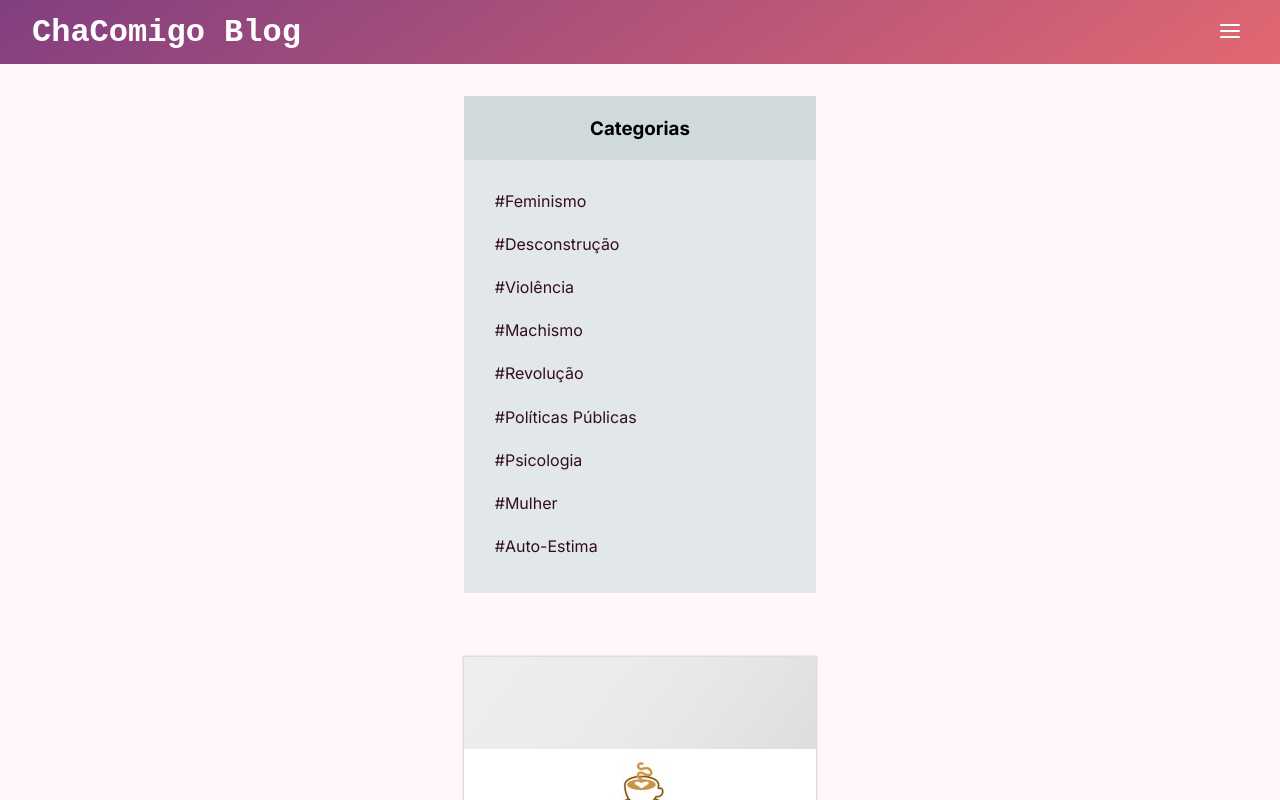
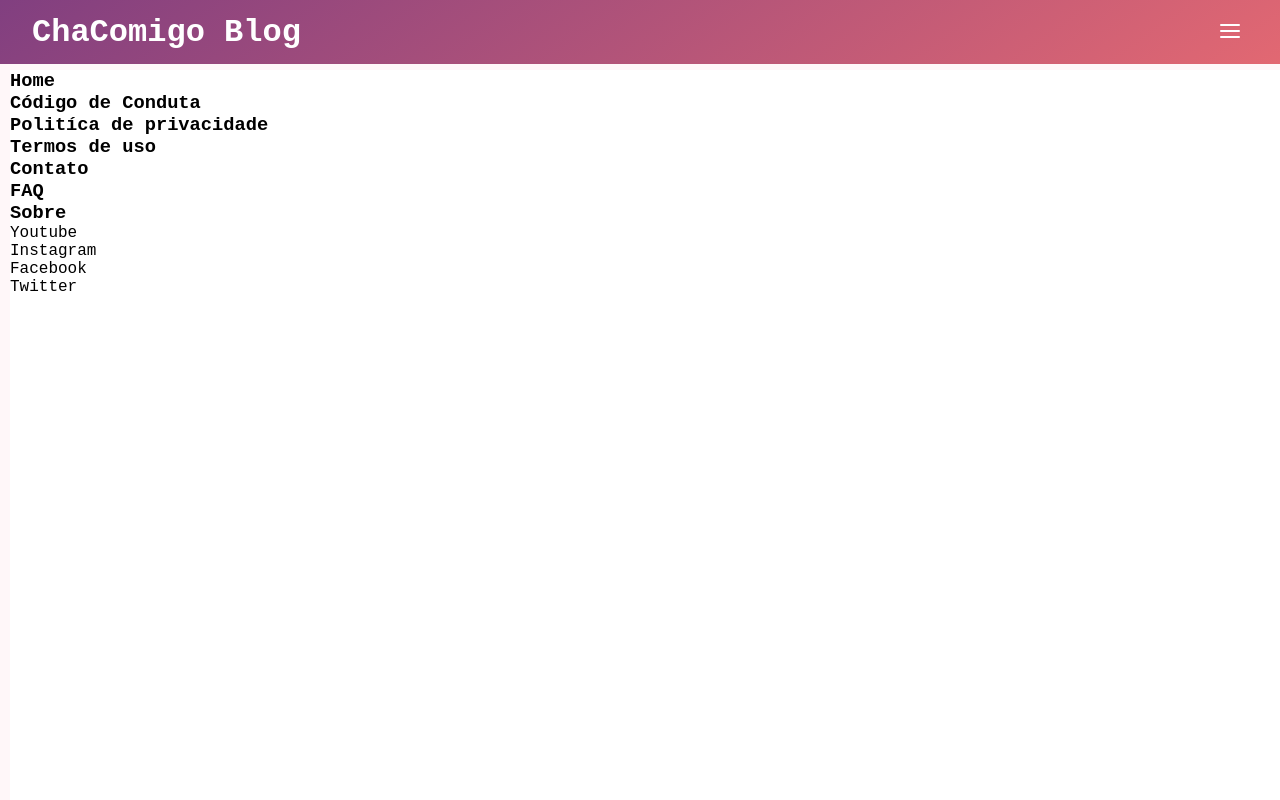
Before and after one commit to gislainejessica/blog-chacomigo, a Next.js app: page / in a window 1280 px wide. Both pictures are taken after a click on the button 1230 px from the left and 32 px from the top of the page. Shown: the top 800 px of the page. Built offline with nearby package versions, Linux system fonts and the light colour scheme.

Commit message:
modal menu mobiles

```diff
--- a/components/Header/index.tsx
+++ b/components/Header/index.tsx
@@ -3,9 +3,22 @@ import Link from 'next/link'
 import { FiMenu } from 'react-icons/fi'
 import { Container, MaxWidth, Logo, SocialMedia, Links, MenuButton } from './styles';
 
-import Menu from '../Menu'
+// import Menu from '../Menu'
 
 const Header: React.FC = () => {
+  const [opened, setOpened] = React.useState(false)
+
+  const openMenu = () => {
+    setOpened(!opened)
+    console.log(opened)
+  }
+
+  React.useEffect(() => {
+    // setOpened(false)
+    console.log(opened)
+
+  }, [opened])
+
   return (
     <Container>
       <MaxWidth>
@@ -36,12 +49,39 @@ const Header: React.FC = () => {
           </SocialMedia>
         </Links>
 
-        <MenuButton>
+        <MenuButton onClick={openMenu}>
           <FiMenu size={24} color="#fff" />
-          {/* <Menu /> */}
         </MenuButton>
+
+        {opened && (
+          <div style={{
+            backgroundColor: 'white',
+            // display: 'none',
+            position: 'fixed',
+            width: '100%',
+            height: '100%',
+            left: '10px',
+            top: '70px',
+            color: 'black'
+          }}>
+
+            <h3> Home</h3>
+            <h3> Código de Conduta</h3>
+            <h3> Politíca de privacidade</h3>
+            <h3> Termos de uso</h3>
+            <h3> Contato</h3>
+            <h3> FAQ</h3>
+            <h3> Sobre</h3>
+
+            <p> Youtube </p>
+            <p> Instagram </p>
+            <p> Facebook </p>
+            <p> Twitter </p>
+          </div>
+        )}
+
       </MaxWidth>
-    </Container>
+    </Container >
   );
 };
 
--- a/components/Newsletter/styles.ts
+++ b/components/Newsletter/styles.ts
@@ -30,7 +30,8 @@ export const Press = styled.button`
   font-size: 1.0rem;
   font-weight: normal;
 
-  color: #3C96CA;
+  color: #813F80;
+  color: #384950;
   background:#fff;
   background: linear-gradient(90deg, #ffff,  #f3f2ef);
 
@@ -50,9 +51,11 @@ export const Press = styled.button`
 
 
 export const Input = styled.input`
-  background: #384953;
-  border: 2px solid #3C96CA;
-  border-radius: .8rem;
+  /* background: #384953; */
+  background: #384950;
+  /* background: #E08388; */
+  border: 1px solid #fff;
+  border-radius: .4rem;
   height: 2.5rem;
   width: 100%;
   margin: 1rem ;
```
